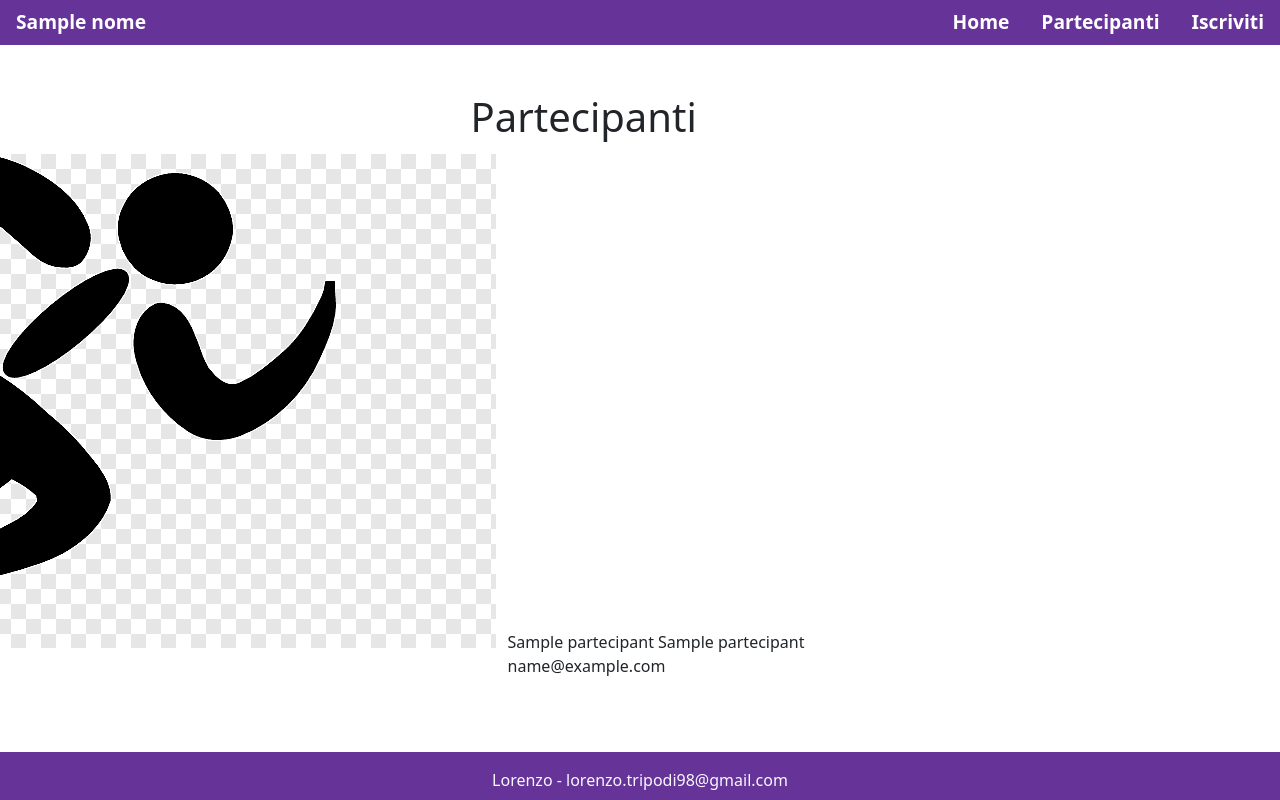
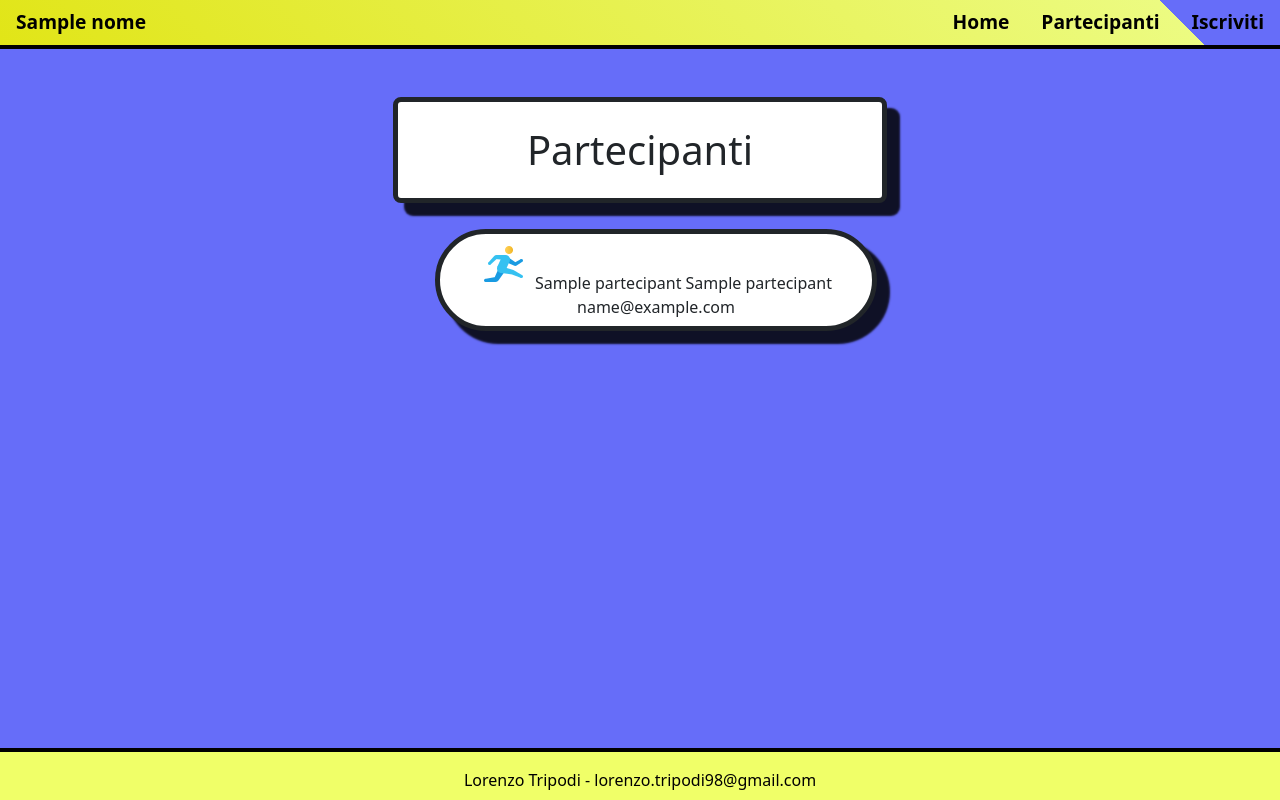
Before and after one commit to Eltymus/Marathon, a Flask app: template templates/partecipants.html in a window 1280 px wide. Run offline with Flask 3, Linux system fonts and the light colour scheme; the template is opened without the code that fills it: most values are stand-ins (such as "Sample title", 1, 10 or a date in 2020).

Commit message:
Commit esercizio quasi finito ,manca padding login

```diff
--- a/app.py
+++ b/app.py
@@ -2,6 +2,7 @@ from flask import Flask, render_template, flash, request, redirect, url_for
 from sqlalchemy import create_engine,text
 
 app = Flask(__name__)
+app.secret_key = "key"
 
 URLpath = "mysql+pymysql://root@127.0.0.2/Marathon"
 
@@ -31,10 +32,9 @@ def partecipants():
 def subscribe():
     if request.method == 'POST':
         try:
-            nome=request.POST.get["nome"]
-            cognome=request.POST.get["cognome"]
-            email=request.POST.get["email"]
-
+            nome = request.form.get("nome")
+            cognome = request.form.get("cognome")
+            email = request.form.get("email")
             with engine.connect() as conn :
                 sqlInsert = text("""
                                 INSERT INTO partecipants (nome, cognome, email)
@@ -46,7 +46,6 @@ def subscribe():
                     "email":email
                     })
                 conn.commit()
-
             flash("Iscrizione completata con successo!")
             return redirect(url_for("partecipants"))
         except Exception as e:
--- a/static/style.css
+++ b/static/style.css
@@ -1,15 +1,17 @@
 body{
-    background-color: ghostwhite;
+    background-color: rgb(102, 109, 249)!important;
     display: flex;
     flex-direction: column;
     min-height: 100vh;
 }
 
 nav{
-    background: rebeccapurple;
-    color: ghostwhite;
+    background:linear-gradient(225deg, transparent 0, transparent 85px, #ecfb81 0, #e1e517 100%);
+    color: rgb(250, 11, 11);
     display: flex;
     padding: .5rem 0 0.5rem 0;
+    border-bottom: solid 4px black;
+
 }
 
 main{
@@ -17,28 +19,46 @@ main{
     max-width: 1200px;
     margin: 0 auto;
     padding: 3rem 16px;
+    background-color: rgb(102, 109, 249);
 }
 
 .logo{
     margin-right: auto;
+    color: #000000;
 }
 
 .logo a, .link a{
     text-decoration: none;
     font-size: 1.2rem;
     font-weight: 700;
-    color: #fff;
+    color: #000000;
     padding: 8px 16px;
 }
 
 footer{
     text-align: center;
-    background-color: rebeccapurple;
-    color: ghostwhite;
+    background:rgb(240, 255, 104);
+    color: rgb(0, 0, 0);
     padding: 1rem 0 0.5rem 0;
+    border-top: solid 4px black;
+
 }
 
 li{
-    padding: 5px;
-    list-style-image: url('./img/runnermini.png')
+    padding: 7px;
+    list-style-image: url('./img/icons8-track-and-field-48.png');
+    text-align: center;
+    list-style-position: inside;
+    margin: 10px;
+    background-color: rgb(255, 255, 255);
+    padding-left: 40px;
+    padding-right: 40px;
+    box-shadow: 12px 12px 2px 1px rgba(0, 0, 0, 0.847);
+
 }
+
+ul{
+    display: flex;
+    flex-wrap: wrap;
+
+}
--- a/templates/base.html
+++ b/templates/base.html
@@ -32,6 +32,6 @@
         {% block content %} {% endblock %}
     </main>
 
-    <footer>Lorenzo - lorenzo.tripodi98@gmail.com</footer>
+    <footer>Lorenzo Tripodi - lorenzo.tripodi98@gmail.com</footer>
   </body>
 </html>
--- a/templates/home.html
+++ b/templates/home.html
@@ -1,5 +1,7 @@
 {% extends "base.html" %}
 {% block content %}
+
+<div class="border border-black border-5 p-3 mb-2 bg-white" style="box-shadow: 12px 12px 2px 1px rgba(0, 0, 0, 0.847);">
 
 <h1>Marathon</h1>
 <h2>
@@ -9,5 +11,9 @@ Iscrivi qui alla maratona del secolo !
 <hr>
 <p>Vai anche nella pagina Partecipanti per vedere chi altro parteciperà e contattali con la loro mail.</p>
 
+</div>
+
+<img class="rounded-circle border border-white border-5 mx-auto mt-3" src="../static/img/logo.png" alt="logoMarathon">
+
 
 {% endblock %}
--- a/templates/partecipants.html
+++ b/templates/partecipants.html
@@ -1,11 +1,12 @@
 {% extends "base.html" %}
 {% block content %}
 
-<h1>Partecipanti</h1>
 
-<ul>
-    {% for id ,  nome , cognome, mail in partecipants %}
-        <li>{{ nome }} {{cognome}} <br> {{ mail }}</li>
+<h1 class="d-flex justify-content-center p-4 mb-3 bg-white text-dark border border-dark border-5 rounded-3 mw-100" style="box-shadow: 12px 12px 2px 1px rgba(0, 0, 0, 0.847);">Partecipanti</h1>
+
+<ul class="d-flex justify-content-center ">
+    {% for id ,  nome , cognome, email in partecipants %}
+        <li class="border border-dark border-5 rounded-pill mw-30">{{ nome }} {{cognome}} <br> {{ email }}</li>
     {% endfor %}
 </ul>
 
```
Also changed, not shown: templates/subscribe.html (+8 -2 lines), img/runnermini.jpg (deleted), img/runnermini.png (deleted), static/img/icons8-track-and-field-48.png (added), static/img/logo.png (renamed from img/logo.png).
